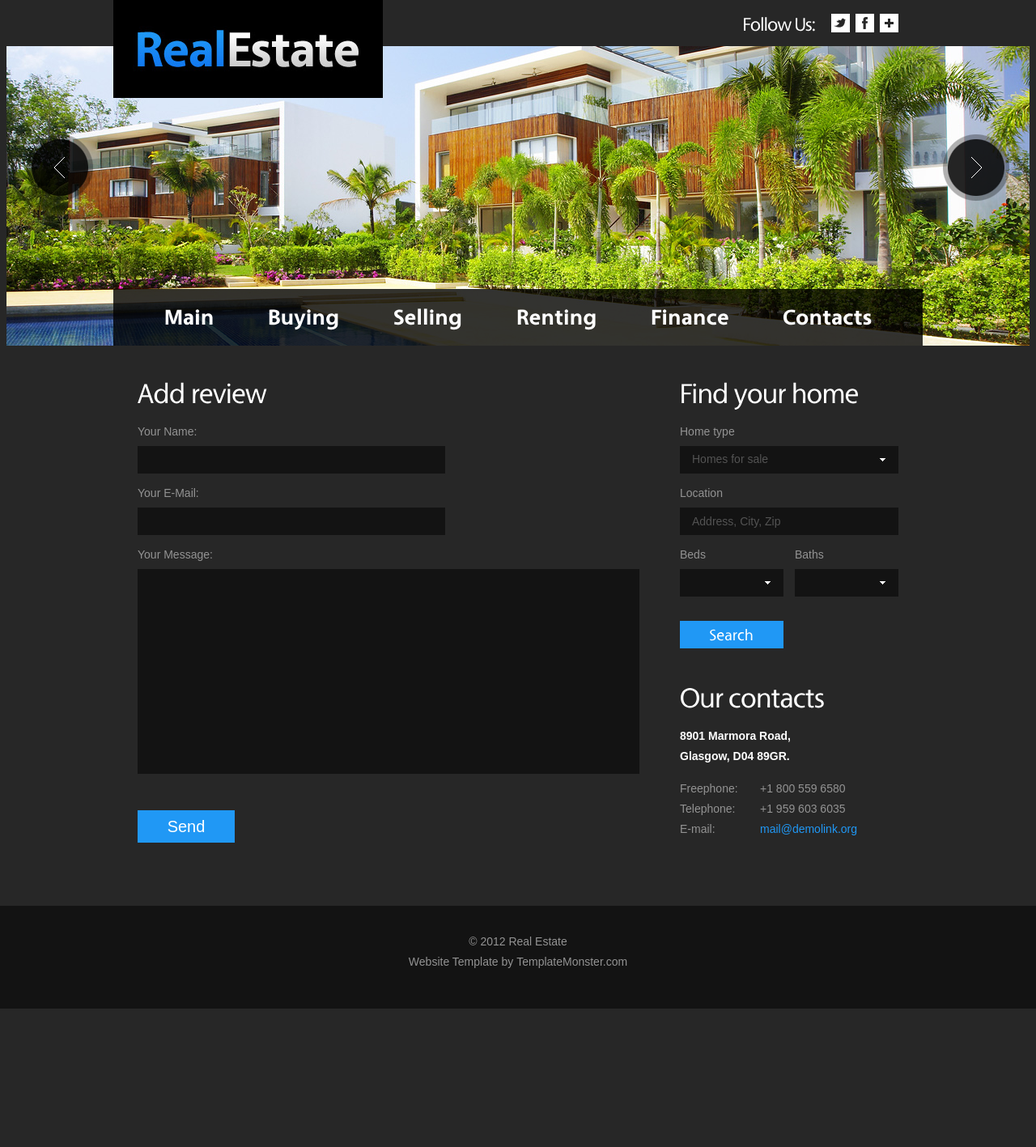
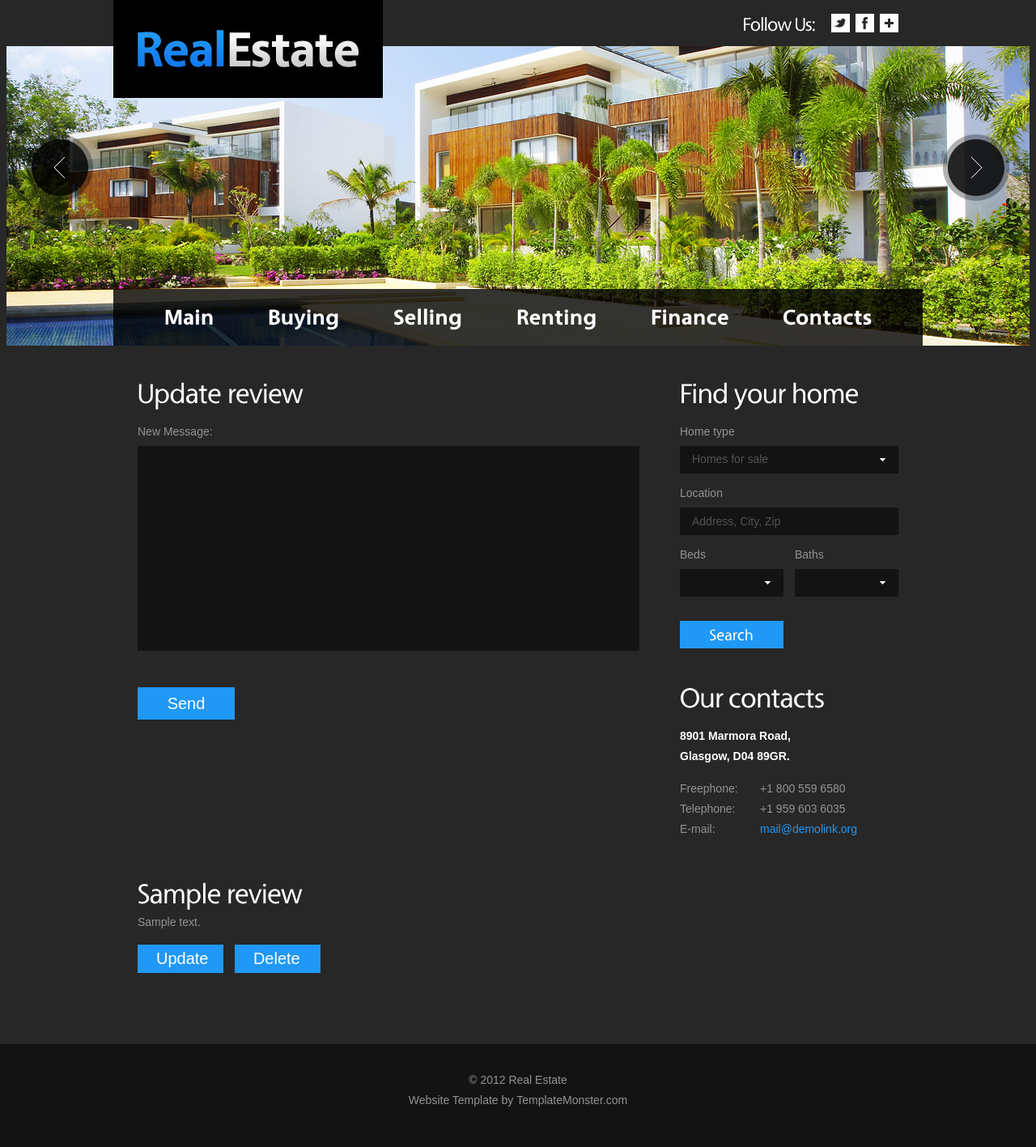
Before and after one commit to ukfUser/real_estate, a PHP site: page /contacts.php?update=1 in a window 1280 px wide. Shown: the whole page at 81% size. Before the commit the page ends 1246 px from the top, so only its background shows below. Run offline with PHP 8.4, Linux system fonts and the light colour scheme; tables that the repository leaves empty or names only in its code hold one stand-in row (values such as "Sample post").

Commit message:
added CRUD

```diff
--- /dev/null
+++ b/classes/Database.php
@@ -0,0 +1,31 @@
+<?php
+define('__ROOT__', dirname(__FILE__, 2));
+require_once(__ROOT__ . '/db/config.php');
+class Database
+{
+    protected $conn;
+
+    public function __construct() {
+        $this->connect();
+    }
+
+    protected function connect() {
+        $config = DATABASE;
+        $options = array(
+            PDO::ATTR_ERRMODE => PDO::ERRMODE_EXCEPTION,
+            PDO::ATTR_DEFAULT_FETCH_MODE => PDO::FETCH_ASSOC,
+        );
+
+        try {
+            $this->conn = new PDO('mysql:host=' . $config['HOST'] . ';dbname=' .
+                $config['DBNAME'] . ';port=' . $config['PORT'], $config['USER_NAME'],
+                $config['PASSWORD'], $options);
+        } catch (PDOException $e) {
+            die("Chyba pripojenia: " . $e->getMessage());
+        }
+    }
+
+    public function getConnection(){
+        return $this->conn;
+    }
+}
--- /dev/null
+++ b/classes/Review.php
@@ -0,0 +1,47 @@
+<?php
+include_once __DIR__ . '/Database.php';
+
+class Review extends Database
+{
+    private $connection;
+
+    public function __construct()
+    {
+        $this->connect();
+        $this->connection = $this->getConnection();
+    }
+
+    public function add_review($name, $email, $text) {
+        $sql = 'INSERT INTO reviews (review_id, name, email, text) VALUES (NULL, ?, ?, ?)';
+        $statement = $this->connection->prepare($sql);
+
+        $statement->bindParam(1, $name);
+        $statement->bindParam(2, $email);
+        $statement->bindParam(3, $text);
+        $statement->execute();
+    }
+
+    public function get_reviews() {
+        $sql = 'SELECT review_id, name, text FROM reviews';
+        $statement = $this->connection->prepare($sql);
+        $statement->execute();
+        $reviews = $statement->fetchAll();
+        return $reviews;
+    }
+
+    public function delete_review($id) {
+        $sql = 'DELETE FROM reviews WHERE review_id = ?';
+        $statement = $this->connection->prepare($sql);
+        $statement->bindParam(1, $id);
+        $statement->execute();
+    }
+
+    public function update_review($text, $id) {
+        $sql = 'UPDATE reviews SET text = ? WHERE review_id = ?';
+        $statement = $this->connection->prepare($sql);
+
+        $statement->bindParam(1, $text);
+        $statement->bindParam(2, $id);
+        $statement->execute();
+    }
+}
--- a/contacts.php
+++ b/contacts.php
@@ -6,22 +6,43 @@ include 'parts/header.php';
   <section id="content">
     <div class="container_12">
       <div class="grid_8">
-        <h2 class="top-1 p3">Add review</h2>
-        <form id="form" method="post" action="./php/create.php">
+
+          <?php
+            if (isset($_GET['update'])) {
+                echo '
+                    <h2 class="top-1 p3">Update review</h2>
+                        <form id="form" method="post" action="crud/update.php">
                             <fieldset>
-            <label><strong>Your Name:</strong>
-              <input type="text" id="name" value="">
-            </label>
-            <label><strong>Your E-Mail:</strong>
-                <input type="text" id="email">
-            </label>
-            <label><strong>Your Message:</strong>
-              <textarea id="text"></textarea>
+                            <input type="text" style="display: none" name="id" value="' . $_GET['update'] . '">
+                            <label><strong>New Message:</strong>
+                                <textarea id="text" name="text"></textarea>
                             </label>
                             <div class="btns"><input type="submit" class="button submit" value="Send"></div>
                             </fieldset>
                         </form>
                     </div>
+                ';
+            } else {
+                echo '
+                    <h2 class="top-1 p3">Add review</h2>
+                        <form id="form" method="post" action="crud/create.php">
+                            <fieldset>
+                            <label><strong>Your Name:</strong>
+                                <input type="text" id="name" name="name">
+                            </label>
+                            <label><strong>Your E-Mail:</strong>
+                                <input type="text" id="email" name="email">
+                            </label>
+                            <label><strong>Your Message:</strong>
+                                <textarea id="text" name="text"></textarea>
+                            </label>
+                            <div class="btns"><input type="submit" class="button submit" value="Send"></div>
+                            </fieldset>
+                        </form>
+                    </div>
+                ';
+            }
+          ?>
       <div class="grid_4">
         <div class="left-1">
             <?php
@@ -38,6 +59,28 @@ include 'parts/header.php';
         </div>
       </div>
       <div class="clear"></div>
+
+        <div class="reviews_container">
+            <?php
+                include_once 'classes/Review.php';
+                $review_manager = new Review();
+                $reviews = $review_manager->get_reviews();
+
+                foreach ($reviews as $review) {
+                    echo '
+                        <div class="review">
+                            <h2>' . $review["name"] . '</h2>
+                            <div>' . $review["text"] . '</div>
+                            <div>
+                                <a href="contacts.php?update=' . $review["review_id"] .'" class="submit">Update</a>
+                                <a href="./crud/delete.php?id=' . $review["review_id"] .'" class="submit">Delete</a>
+                            </div>
+                        </div>
+                    ';
+                }
+            ?>
+
+        </div>
     </div>
   </section>
 </div>
--- a/css/style.css
+++ b/css/style.css
@@ -409,7 +409,7 @@ dl dd a {
 	padding-top:18px;
 }
 /****************************************/
-input.submit {
+.submit {
 	background:#2098f5 !important;
 	font-size:20px !important;
 	line-height:24px !important;
@@ -420,6 +420,21 @@ input.submit {
 	height: 40px !important;
 	margin-top: 15px !important;
 }
-input.submit:hover {
+.submit:hover {
 	background:#131313 !important;
 }
+.review {
+	margin: 10px;
+}
+.reviews_container {
+	margin-top: 45px;
+}
+.review a {
+	background:#2098f5 !important;
+	font-size:20px !important;
+	text-decoration: none !important;
+	padding:5px 23px 5px 23px !important;
+	margin-right: 10px !important;
+	width: 60px !important;
+	height: 25px !important;
+}
--- a/db/config.php
+++ b/db/config.php
@@ -1,7 +1,7 @@
 <?php
 define('DATABASE', [
     'HOST' => 'localhost',
-    'DBNAME' => 'sablona',
+    'DBNAME' => 'real_estate',
     'PORT' => 3306,
     'USER_NAME' => 'root',
     'PASSWORD' => ''
```
Also changed, not shown: crud/create.php (added, +11 -0 lines), crud/delete.php (added, +9 -0 lines), crud/update.php (added, +10 -0 lines). Lines whose indentation alone changed are shown as unchanged.
